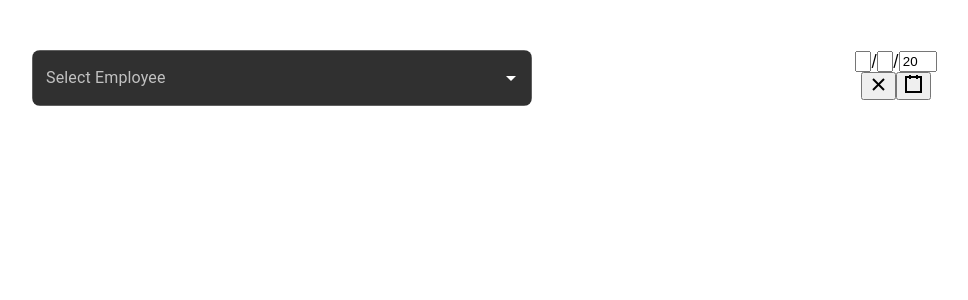
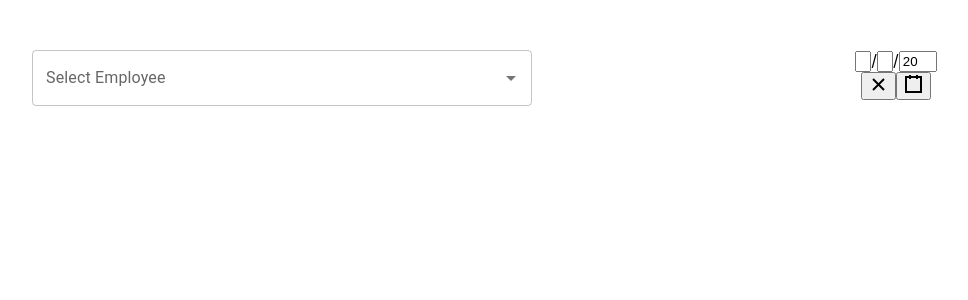
Before and after one commit to Vaishakh1997/uiapp, a React (Create React App) app: page / in a window 1280 px wide. Shown: the top 300 px of the page, without its empty margins (32-1000 px from the left). Built offline with nearby package versions, Linux system fonts and the light colour scheme.

Commit message:
first commit

```diff
--- a/src/App.css
+++ b/src/App.css
@@ -21,10 +21,10 @@
 .col{
   width: 50%;
 }
-.css-wb57ya-MuiFormControl-root-MuiTextField-root {
+/* .css-wb57ya-MuiFormControl-root-MuiTextField-root {
   background: #303030 !important;
   border-radius: 8px !important;
-}
+} */
 .scroll {
    width: 200px;
    height: 400px;
--- a/src/App.js
+++ b/src/App.js
@@ -13,7 +13,7 @@ function App() {
     () =>
       createTheme({
         palette: {
-          mode: 'dark',
+          mode: 'light',
         },
       }),
     [prefersDarkMode],
```
